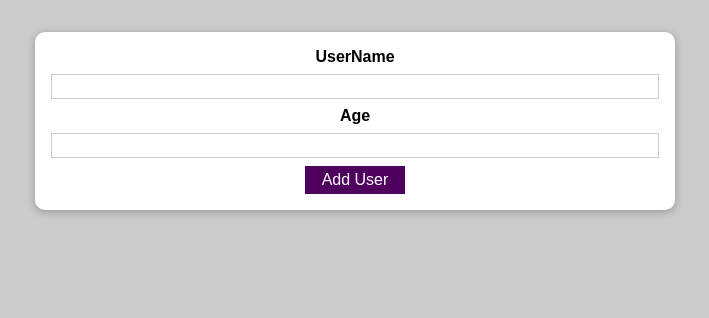
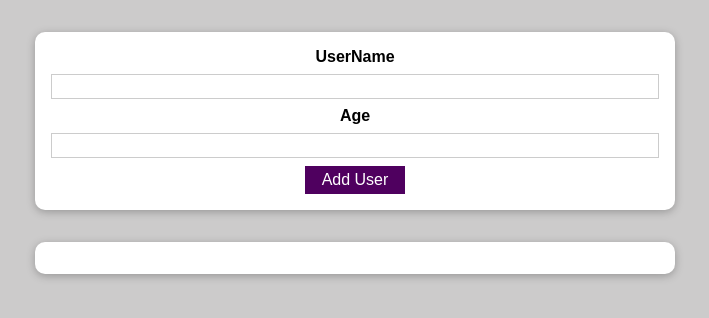
Before and after one commit to sarveshhome/ReactPracticeApp, a React (Create React App) app: page / in a window 1280 px wide. Shown: the top 318 px of the page, without its empty margins (285-994 px from the left). Built offline with nearby package versions, Linux system fonts and the light colour scheme.

Commit message:
Adding a users list components

```diff
--- a/src/App.js
+++ b/src/App.js
@@ -1,10 +1,12 @@
 import logo from './logo.svg';
 import './App.css';
 import AddUser  from './Users/AddUser';
+import UserList from './Users/UserList';
 function App() {
   return (
     <div className="App">
      <AddUser></AddUser>
+     <UserList users={[]}></UserList>
     </div>
   );
 }
--- /dev/null
+++ b/src/Users/UserList.js
@@ -0,0 +1,21 @@
+import userEvent from '@testing-library/user-event';
+import React from 'react';
+import Card from '../UI/Card';
+import classes from './UserList.module.css';
+
+const UserList =(props) =>{
+
+
+    return(
+        <Card className={classes.users}>
+        <ul>
+            {props.users.map((user)=>(
+            <li>{user.name} {user.age} year old</li>
+            ))}
+        </ul>
+        </Card>
+);
+};
+
+
+export default UserList;
--- /dev/null
+++ b/src/Users/UserList.module.css
@@ -0,0 +1,16 @@
+.users {
+    margin: 2rem auto;
+    width: 90%;
+    max-width: 40rem;
+  }
+
+  .users ul {
+    list-style: none;
+    padding: 1rem;
+  }
+
+  .users li {
+    border: 1px solid #ccc;
+    margin: 0.5rem 0;
+    padding: 0.5rem;
+  }
```
Also changed, not shown: 1 other file (tests, documents, lock files or other folders).
